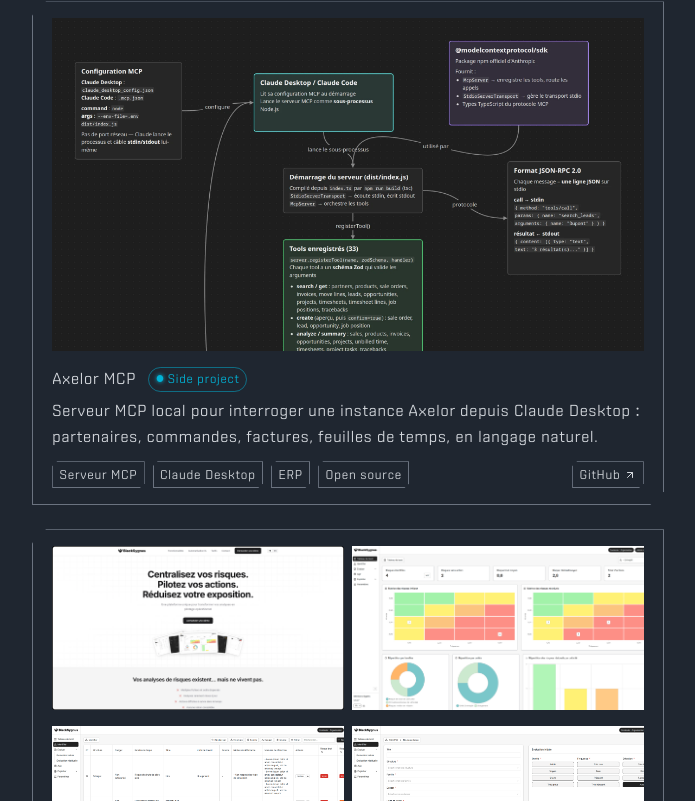
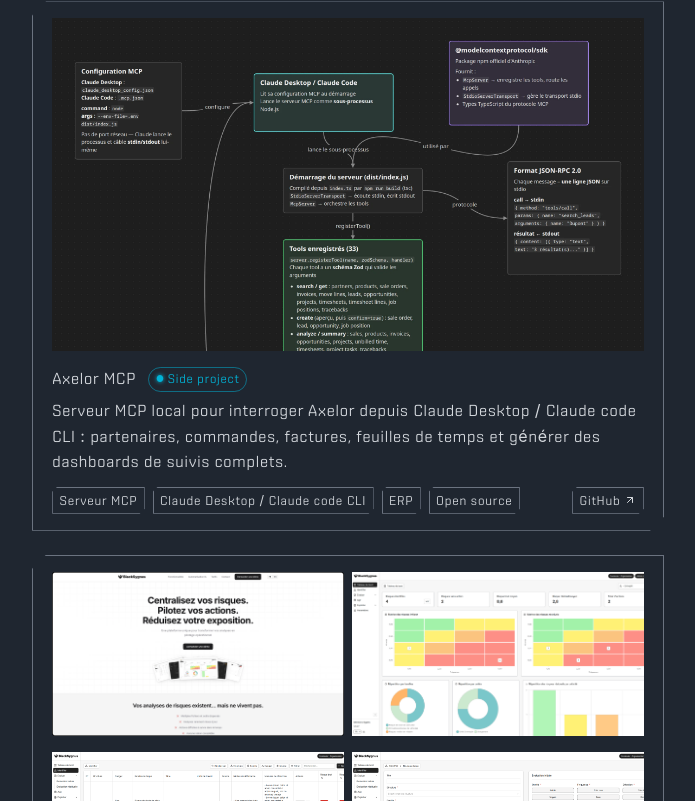
Before and after one commit to JulienLach/julienlach.ovh, a React (Vite) app: page / in a window 1280 px wide. Shown: the part 1168-1969 px from the top of the page, without its empty margins (292-987 px from the left). Built offline with nearby package versions, Linux system fonts and the light colour scheme; no server answers.

Commit message:
feat(projects): mention Claude Code CLI and dashboards in Axelor MCP description

```diff
--- a/src/data/projects.ts
+++ b/src/data/projects.ts
@@ -72,8 +72,8 @@ export const projects: Project[] = [
         name: "Axelor MCP",
         statuses: [{ label: "Side project", type: "wip" }],
         description:
-            "Serveur MCP local pour interroger une instance Axelor depuis Claude Desktop : partenaires, commandes, factures, feuilles de temps, en langage naturel.",
-        tags: ["Serveur MCP", "Claude Desktop", "ERP", "Open source"],
+            "Serveur MCP local pour interroger Axelor depuis Claude Desktop / Claude code CLI : partenaires, commandes, factures, feuilles de temps et générer des dashboards de suivis complets.",
+        tags: ["Serveur MCP", "Claude Desktop / Claude code CLI", "ERP", "Open source"],
         link: { href: "https://github.com/JulienLach/axelor-mcp", label: "GitHub" },
         screenshotRows: [
             {
```
